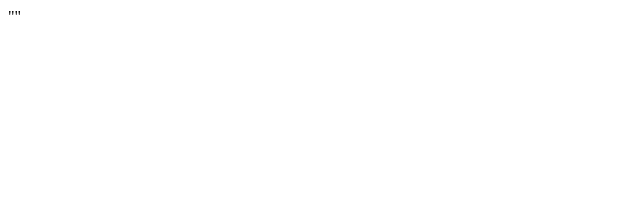
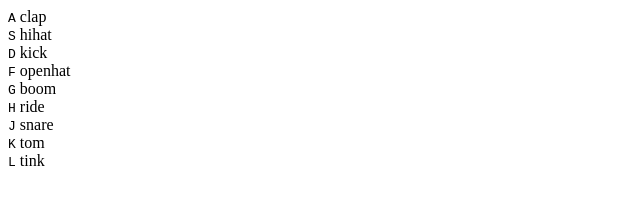
Before and after one commit to Israel-Beni/JavaScript30-Challenge, a plain HTML site: page 01__JavaScript-Drum-Kit/index.html in a window 1280 px wide. Shown: the whole page, without its empty margins (0-640 px from the left). Drawn offline with Linux system fonts and the light colour scheme.

Commit message:
Day 1: Adds page structure to the index.html

```diff
--- a/01__JavaScript-Drum-Kit/index.html
+++ b/01__JavaScript-Drum-Kit/index.html
@@ -1 +1,70 @@
- ""
+<!DOCTYPE html>
+<html>
+    <head>
+        <title>JavaScript Drum Kit Challenge</title>
+        <link rel="stylesheet" type="text/css" href="style.css" />
+    </head>
+
+    <body>
+        <div class="page-container">
+            <div class="all-keys">
+                <div class="key" data-key="65">
+                    <kbd>A</kbd>
+                    <span class="sound">clap</span>
+                </div>
+
+                <div class="key" data-key="83">
+                    <kbd>S</kbd>
+                    <span class="sound">hihat</span>
+                </div>
+
+                <div class="key" data-key="68">
+                    <kbd>D</kbd>
+                    <span class="sound">kick</span>
+                </div>
+
+                <div class="key" data-key="70">
+                    <kbd>F</kbd>
+                    <span class="sound">openhat</span>
+                </div>
+
+                <div class="key" data-key="71">
+                    <kbd>G</kbd>
+                    <span class="sound">boom</span>
+                </div>
+
+                <div class="key" data-key="72">
+                    <kbd>H</kbd>
+                    <span class="sound">ride</span>
+                </div>
+
+                <div class="key" data-key="74">
+                    <kbd>J</kbd>
+                    <span class="sound">snare</span>
+                </div>
+
+                <div class="key" data-key="75">
+                    <kbd>K</kbd>
+                    <span class="sound">tom</span>
+                </div>
+
+                <div class="key" data-key="76">
+                    <kbd>L</kbd>
+                    <span class="sound">tink</span>
+                </div>
+            </div>
+
+            <div class="all-sounds">
+                <audio data-key="65" src="resources/sounds/clap.wav"></audio>
+                <audio data-key="83" src="resources/sounds/hihat.wav"></audio>
+                <audio data-key="68" src="resources/sounds/kick.wav"></audio>
+                <audio data-key="70" src="resources/sounds/openhat.wav"></audio>
+                <audio data-key="71" src="resources/sounds/boom.wav"></audio>
+                <audio data-key="72" src="resources/sounds/ride.wav"></audio>
+                <audio data-key="74" src="resources/sounds/snare.wav"></audio>
+                <audio data-key="75" src="resources/sounds/tom.wav"></audio>
+                <audio data-key="76" src="resources/sounds/tink.wav"></audio>
+            </div>
+        </div>
+    </body>
+</html>
```
